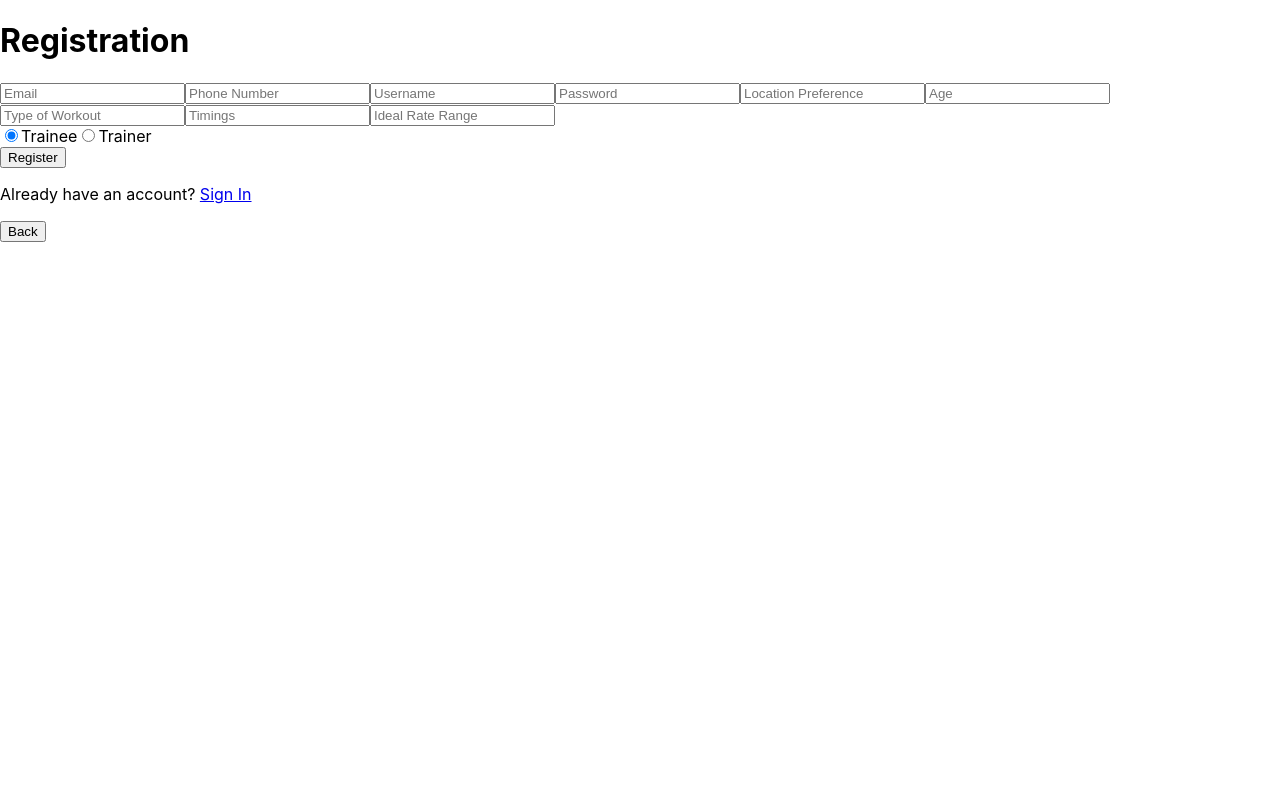
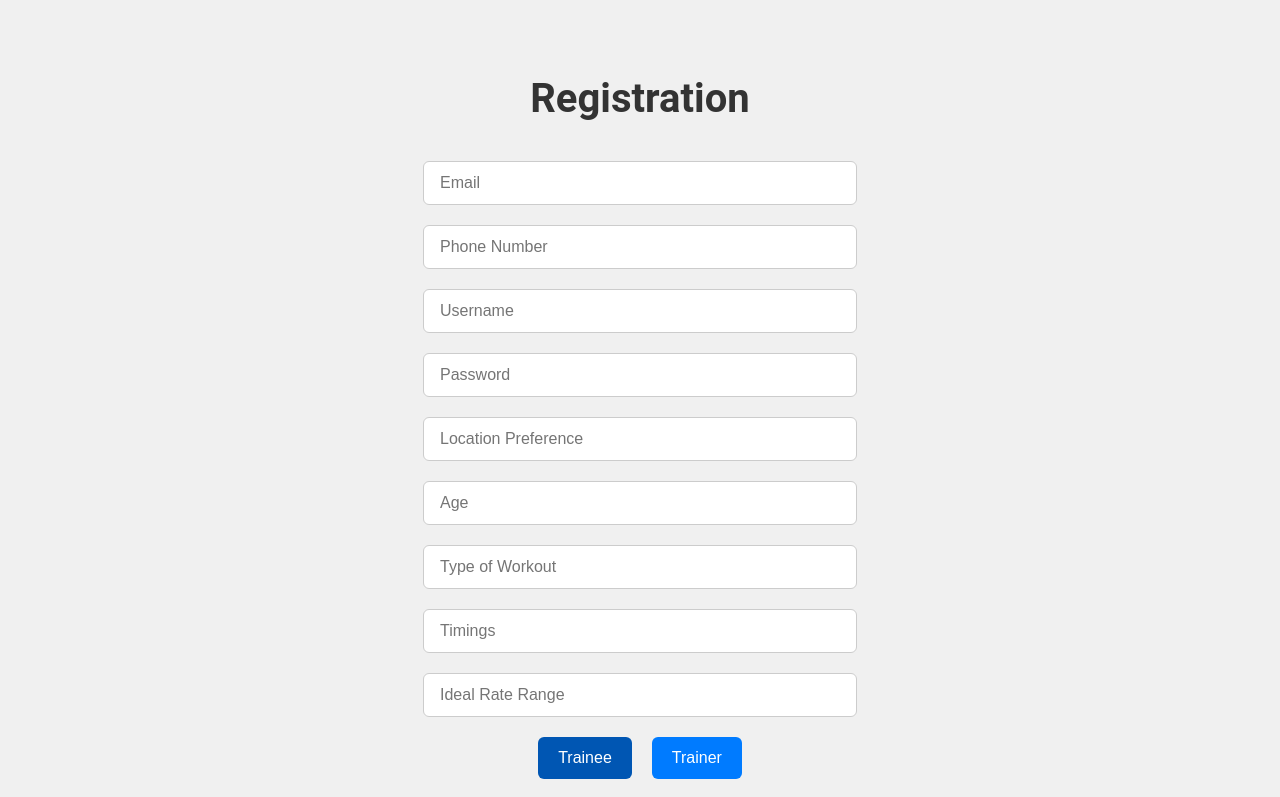
Before and after one commit to abheesh01/MERN-Project-Gym-App, a React (Create React App) app: page /register in a window 1280 px wide. Shown: the top 797 px of the page. Built offline with nearby package versions, Linux system fonts and the light colour scheme.

Commit message:
basic styling done + console.log works

```diff
--- a/src/App.css
+++ /dev/null
@@ -1,38 +0,0 @@
-.App {
-  text-align: center;
-}
-
-.App-logo {
-  height: 40vmin;
-  pointer-events: none;
-}
-
-@media (prefers-reduced-motion: no-preference) {
-  .App-logo {
-    animation: App-logo-spin infinite 20s linear;
-  }
-}
-
-.App-header {
-  background-color: #282c34;
-  min-height: 100vh;
-  display: flex;
-  flex-direction: column;
-  align-items: center;
-  justify-content: center;
-  font-size: calc(10px + 2vmin);
-  color: white;
-}
-
-.App-link {
-  color: #61dafb;
-}
-
-@keyframes App-logo-spin {
-  from {
-    transform: rotate(0deg);
-  }
-  to {
-    transform: rotate(360deg);
-  }
-}
--- a/src/components/MainPage.js
+++ b/src/components/MainPage.js
@@ -1,6 +1,8 @@
 // src/components/MainPage.js
 import React from 'react';
 import { Link } from 'react-router-dom';
+import '../styles/main.css';  // Import the main CSS
+
 
 const MainPage = () => {
     return (
--- a/src/components/RegisterPage.js
+++ b/src/components/RegisterPage.js
@@ -1,5 +1,7 @@
 import React, { useState } from 'react';
 import { Link } from 'react-router-dom';
+import '../styles/register.css';  // Import the register CSS
+
 
 const RegisterPage = () => {
   // State to hold form values
@@ -105,32 +107,25 @@ const RegisterPage = () => {
           onChange={handleChange}
           required
         />
-
-        <div>
-          <label>
-            <input
-              type="radio"
-              value="trainee"
-              checked={formData.userType === 'trainee'}
-              onChange={() => setFormData({ ...formData, userType: 'trainee' })}
-            />
-            Trainee
-          </label>
-          <label>
-            <input
-              type="radio"
-              value="trainer"
-              checked={formData.userType === 'trainer'}
-              onChange={() => setFormData({ ...formData, userType: 'trainer' })}
-            />
-            Trainer
-          </label>
+        <div className="button-group">
+            <button
+                type="button"
+                className={`role-button ${formData.userType === 'trainee' ? 'active' : ''}`}
+                onClick={() => setFormData({ ...formData, userType: 'trainee' })}
+                >Trainee
+            </button>
+            <button
+                type="button"
+                className={`role-button ${formData.userType === 'trainer' ? 'active' : ''}`}
+                onClick={() => setFormData({ ...formData, userType: 'trainer' })}
+            >Trainer
+            </button>
         </div>
 
         <button type="submit">Register</button>
         <p>Already have an account? <a href="/signin">Sign In</a></p>
         <Link to="/">
-                <button>Back</button>
+                <button className='back-button'>Back</button>
         </Link>
 
       </form>
--- a/src/components/SignInPage.js
+++ b/src/components/SignInPage.js
@@ -1,6 +1,8 @@
 // src/components/SignInPage.js
 import React, { useState } from 'react';
 import { Link } from 'react-router-dom';
+import '../styles/signin.css';  // Import the sign-in CSS
+
 
 const SignInPage = () => {
     const [username, setUsername] = useState('');
@@ -9,6 +11,7 @@ const SignInPage = () => {
     const handleSubmit = (e) => {
         e.preventDefault();
         // Handle sign-in logic here
+        console.log('Sign In Data:', { username, password });
     };
 
     return (
@@ -17,10 +20,10 @@ const SignInPage = () => {
             <form onSubmit={handleSubmit}>
                 <input type="text" placeholder="Username" value={username} onChange={(e) => setUsername(e.target.value)} required />
                 <input type="password" placeholder="Password" value={password} onChange={(e) => setPassword(e.target.value)} required />
-                <button type="submit">Sign In</button>
+                <button type="submit" className="signin-button">Sign In</button>
             </form>
             <Link to="/">
-                <button>Back</button>
+                <button type="button" className="back-button">Back</button>
             </Link>
         </div>
     );
--- a/src/index.css
+++ b/src/index.css
@@ -1,13 +1,27 @@
+/* index.css */
 body {
   margin: 0;
-  font-family: -apple-system, BlinkMacSystemFont, 'Segoe UI', 'Roboto', 'Oxygen',
-    'Ubuntu', 'Cantarell', 'Fira Sans', 'Droid Sans', 'Helvetica Neue',
-    sans-serif;
-  -webkit-font-smoothing: antialiased;
-  -moz-osx-font-smoothing: grayscale;
+  font-family: 'Roboto', sans-serif;
+  background-color: #f0f0f0;
+  color: #333;
+  line-height: 1.6;
+}
+
+.flex-center {
+  display: flex;
+  justify-content: center;
+  align-items: center;
+}
+
+.container {
+  max-width: 1200px;
+  margin: 0 auto;
+  padding: 40px 20px;
 }
 
 code {
-  font-family: source-code-pro, Menlo, Monaco, Consolas, 'Courier New',
-    monospace;
+  font-family: source-code-pro, Menlo, Monaco, Consolas, 'Courier New', monospace;
+  background-color: #f0f0f0;
+  padding: 2px 6px;
+  border-radius: 4px;
 }
--- a/src/index.js
+++ b/src/index.js
@@ -2,7 +2,6 @@ import React from 'react';
 import ReactDOM from 'react-dom/client';
 import './index.css';
 import App from './App';
-import reportWebVitals from './reportWebVitals';
 
 const root = ReactDOM.createRoot(document.getElementById('root'));
 root.render(
@@ -14,4 +13,3 @@ root.render(
 // If you want to start measuring performance in your app, pass a function
 // to log results (for example: reportWebVitals(console.log))
 // or send to an analytics endpoint. Learn more: https://bit.ly/CRA-vitals
-reportWebVitals();
--- a/src/reportWebVitals.js
+++ /dev/null
@@ -1,13 +0,0 @@
-const reportWebVitals = onPerfEntry => {
-  if (onPerfEntry && onPerfEntry instanceof Function) {
-    import('web-vitals').then(({ getCLS, getFID, getFCP, getLCP, getTTFB }) => {
-      getCLS(onPerfEntry);
-      getFID(onPerfEntry);
-      getFCP(onPerfEntry);
-      getLCP(onPerfEntry);
-      getTTFB(onPerfEntry);
-    });
-  }
-};
-
-export default reportWebVitals;
--- /dev/null
+++ b/src/styles/main.css
@@ -0,0 +1,26 @@
+/* main.css */
+body {
+    text-align: center;
+    padding: 40px 0;
+  }
+
+  h1 {
+    font-size: 3rem;
+    margin-bottom: 30px;
+  }
+
+  button {
+    font-size: 1.2rem;
+    padding: 12px 24px;
+    margin: 0 10px;
+    background-color: #007bff;
+    color: #fff;
+    border: none;
+    border-radius: 6px;
+    cursor: pointer;
+    transition: background-color 0.3s ease;
+  }
+
+  button:hover {
+    background-color: #0056b3;
+  }
--- /dev/null
+++ b/src/styles/register.css
@@ -0,0 +1,89 @@
+/* register.css */
+body {
+    text-align: center;
+    padding: 40px 0;
+  }
+
+  h1 {
+    font-size: 2.5rem;
+    margin-bottom: 30px;
+  }
+
+  form {
+    max-width: 500px;
+    margin: 0 auto;
+    display: flex;
+    flex-direction: column;
+    align-items: center;
+  }
+
+  input {
+    width: 100%;
+    padding: 12px 16px;
+    margin-bottom: 20px;
+    font-size: 1rem;
+    border: 1px solid #ccc;
+    border-radius: 6px;
+  }
+
+  button {
+    font-size: 1.2rem;
+    padding: 12px 24px;
+    background-color: #007bff;
+    color: #fff;
+    border: none;
+    border-radius: 6px;
+    cursor: pointer;
+    transition: background-color 0.3s ease;
+  }
+
+  button:hover {
+    background-color: #0056b3;
+  }
+
+  a {
+    color: #007bff;
+    text-decoration: none;
+    transition: color 0.3s ease;
+  }
+
+  a:hover {
+    color: #0056b3;
+  }
+  /* Style for the radio button group */
+  .button-group {
+    display: flex;
+    justify-content: center; /* Center the buttons */
+    margin-bottom: 20px; /* Space below the button group */
+  }
+
+  .role-button {
+    padding: 12px 20px; /* Padding inside the button */
+    margin: 0 10px; /* Space between buttons */
+    font-size: 1rem; /* Font size for buttons */
+    border: none; /* No border */
+    border-radius: 6px; /* Rounded corners */
+    background-color: #007bff; /* Default background color */
+    color: white; /* Text color */
+    cursor: pointer; /* Pointer cursor on hover */
+    transition: background-color 0.3s ease; /* Smooth transition for hover */
+  }
+
+  .role-button:hover {
+    background-color: #0056b3; /* Darker background on hover */
+  }
+
+  .role-button.active {
+    background-color: #0056b3; /* Active button background color */
+  }
+
+  .back-button {
+    padding: 12px 20px;
+    background-color: #6c757d; /* Back button color */
+    color: white; /* Text color */
+    border: none;
+    border-radius: 6px;
+    cursor: pointer;
+    transition: background-color 0.3s ease; /* Smooth transition for hover */
+    margin-top: 20px;
+}
--- /dev/null
+++ b/src/styles/signin.css
@@ -0,0 +1,56 @@
+/* src/styles/signin.css */
+
+body {
+    text-align: center;
+    padding: 40px 0;
+}
+
+h1 {
+    font-size: 2.5rem;
+    margin-bottom: 30px;
+}
+
+form {
+    max-width: 400px; /* Adjust as needed */
+    margin: 0 auto; /* Center the form */
+    display: flex;
+    flex-direction: column; /* Stack inputs vertically */
+}
+
+input {
+    width: 100%;
+    padding: 12px 16px;
+    margin-bottom: 20px;
+    font-size: 1rem;
+    border: 1px solid #ccc;
+    border-radius: 6px;
+}
+
+.signin-button {
+    padding: 12px 20px;
+    background-color: #007bff; /* Sign In button color */
+    color: white; /* Text color */
+    border: none;
+    border-radius: 6px;
+    cursor: pointer;
+    transition: background-color 0.3s ease; /* Smooth transition for hover */
+}
+
+.signin-button:hover {
+    background-color: #0056b3; /* Darker shade on hover */
+}
+
+.back-button {
+    padding: 12px 20px;
+    background-color: #6c757d; /* Back button color */
+    color: white; /* Text color */
+    border: none;
+    border-radius: 6px;
+    cursor: pointer;
+    transition: background-color 0.3s ease; /* Smooth transition for hover */
+    margin-top: 20px;
+}
+
+.back-button:hover {
+    background-color: #5a6268; /* Darker shade on hover */
+}
```
Also changed, not shown: src/setupTests.js (deleted, +0 -5 lines), src/logo.svg (deleted), 1 other file (tests, documents, lock files or other folders).
